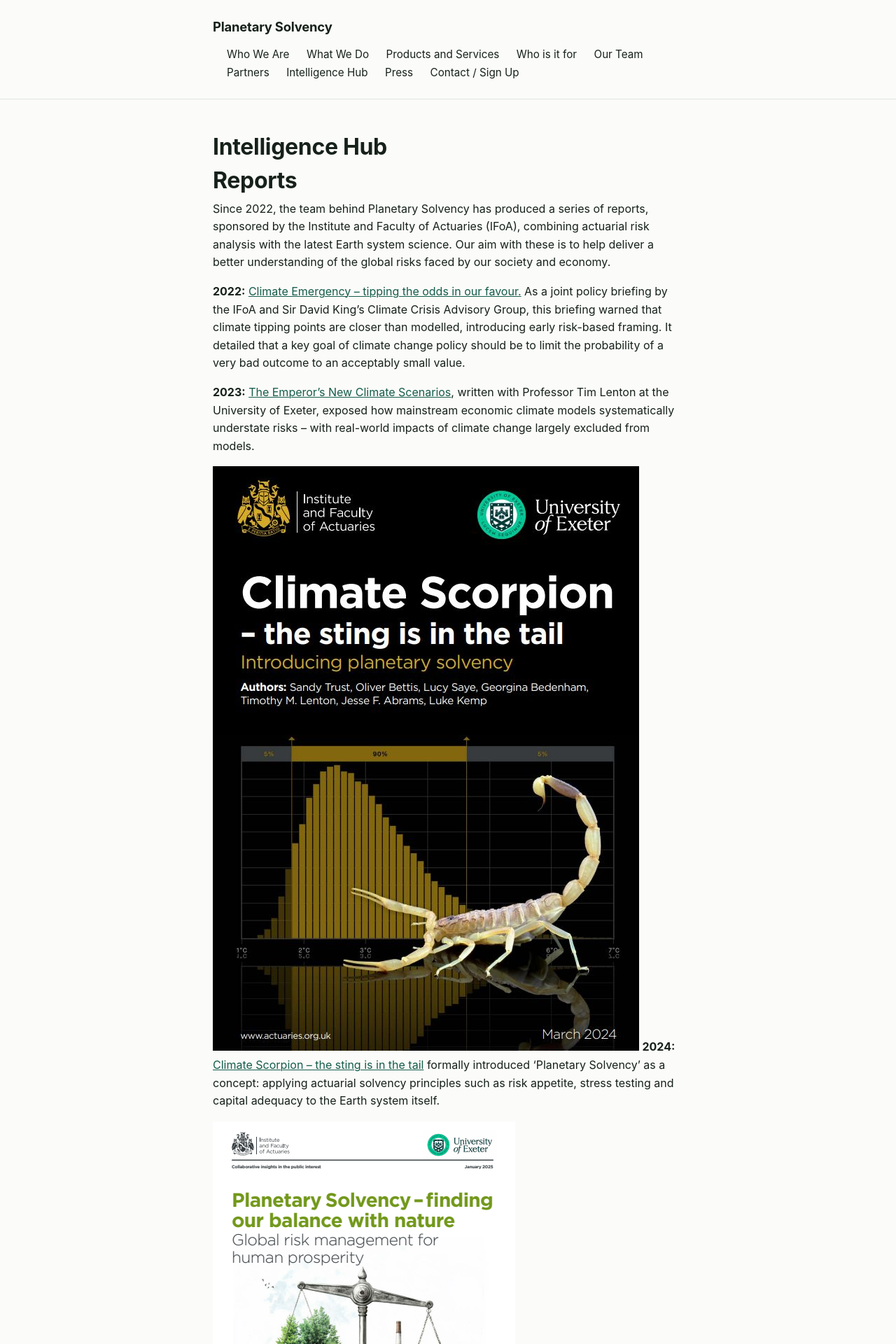
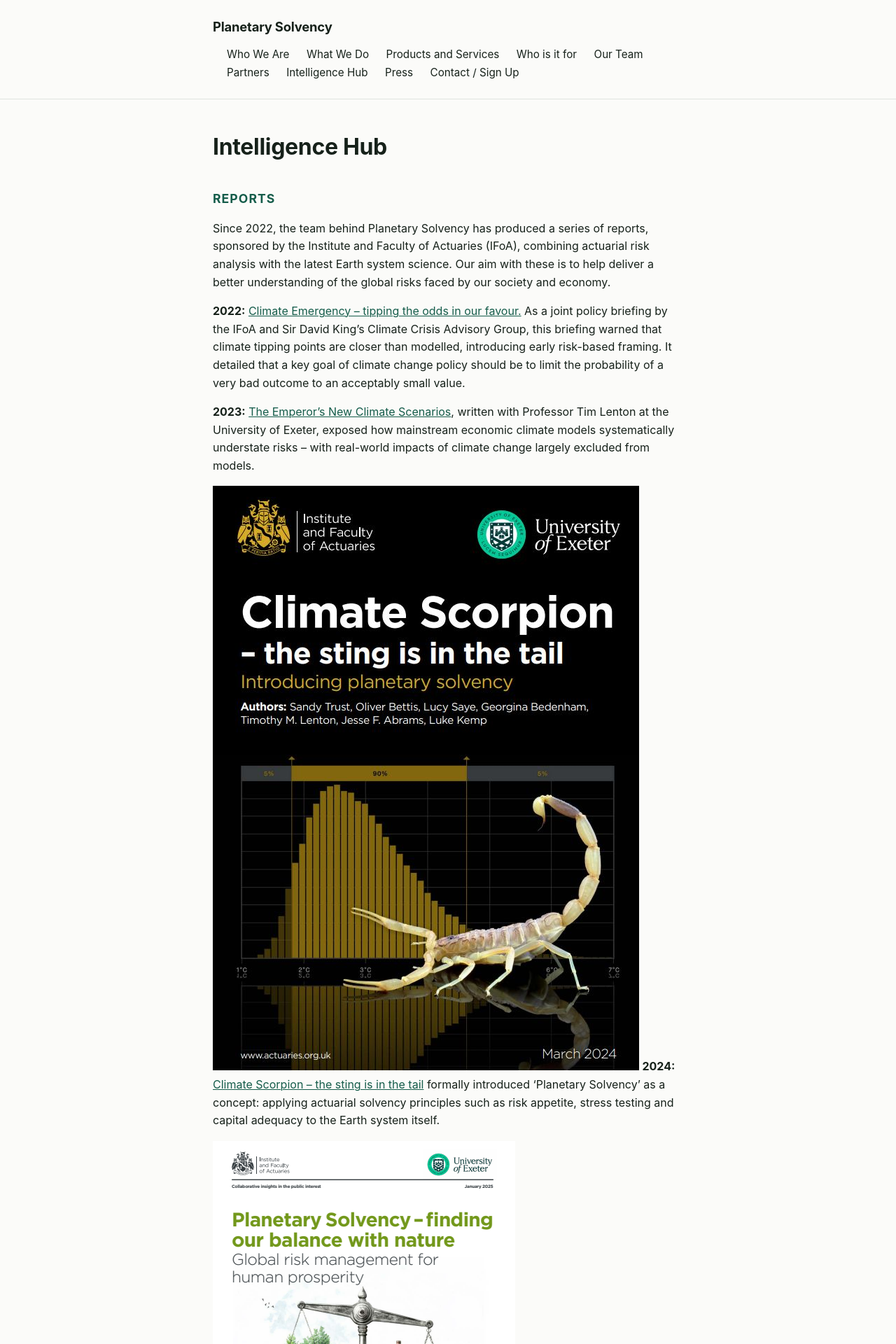
Before and after one commit to planetarysolvencyadmin/ps-website, a Jekyll site: the page built from reports.md, in a window 1280 px wide. Shown: the top 1920 px of the page at 70% size. Built offline with Jekyll 4.4.1, drawn with Linux system fonts in a browser that asks for light colours.

```diff
--- a/reports.md
+++ b/reports.md
@@ -7,7 +7,7 @@ layout: page
 ---
 
 
-# Reports
+## Reports
 
 Since 2022, the team behind Planetary Solvency has produced a series of reports, sponsored by the Institute and Faculty of Actuaries (IFoA), combining actuarial risk analysis with the latest Earth system science. Our aim with these is to help deliver a better understanding of the global risks faced by our society and economy.
 
```
